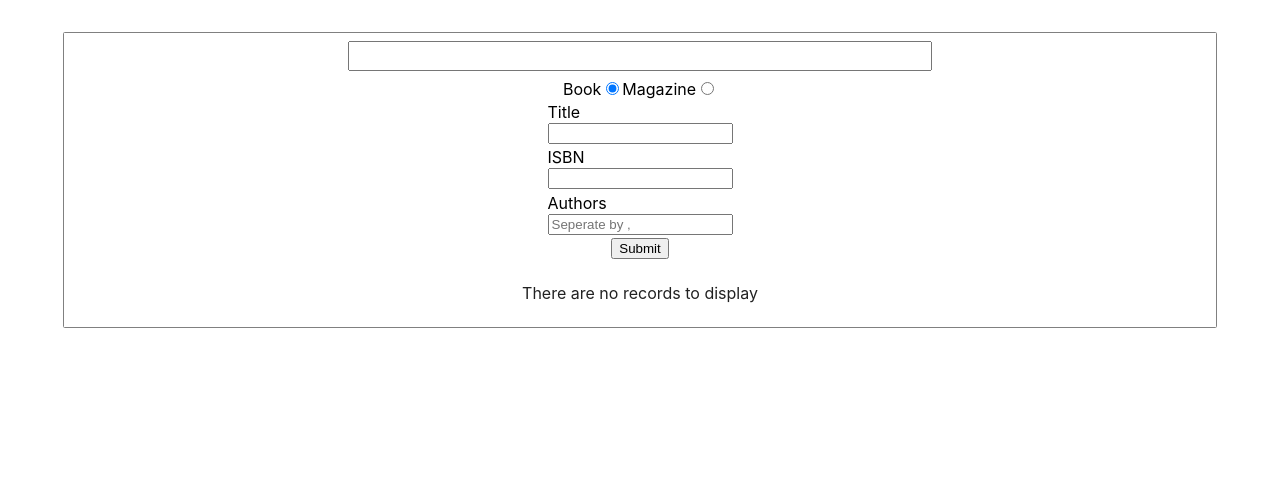
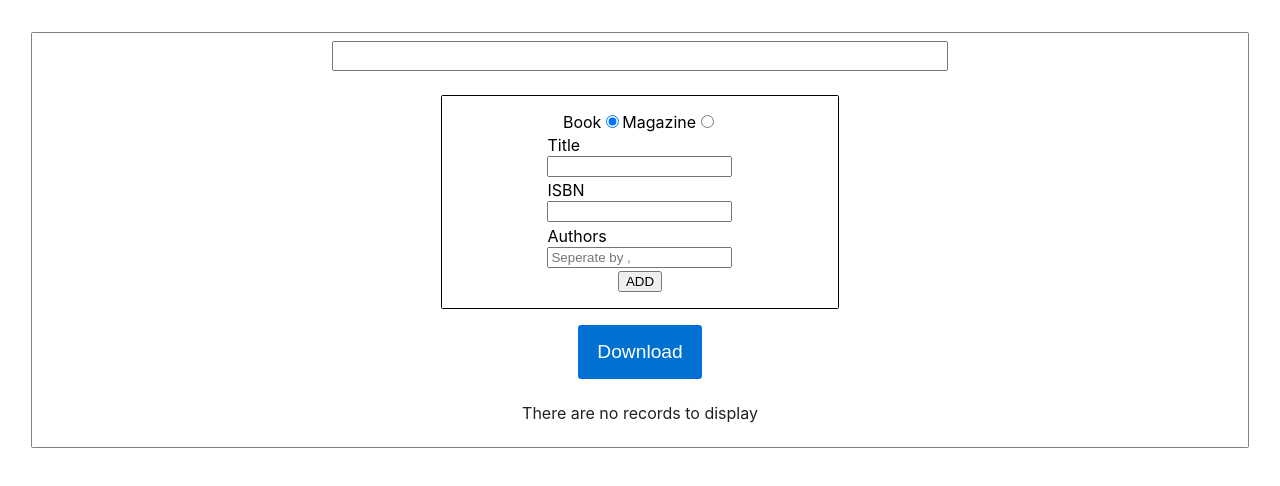
Before and after one commit to jarusll/books, a React (Create React App) app: page / in a window 1280 px wide. Shown: the top 486 px of the page. Built offline with nearby package versions, Linux system fonts and the light colour scheme; no server answers.

Commit message:
add csv download

```diff
--- a/src/App.css
+++ b/src/App.css
@@ -1,5 +1,5 @@
 .container {
-    width: 90%;
+    width: 95%;
     border: 1px solid gray;
     border-radius: 0.1rem;
     margin: auto;
@@ -27,8 +27,19 @@
     flex-direction: column;
     justify-content: center;
     align-items: center;
-    width: 500px;
+    width: 30%;
     margin: auto;
+    margin-top: 1rem;
+    margin-bottom: 1rem;
+    border: 1px solid black;
+    border-radius: 0.1rem;
+    padding: 1rem;
+}
+
+@media only screen and (max-width: 400px) {
+    .form {
+        width: 100%
+    }
 }
 
 .formItem {
@@ -38,3 +49,17 @@
 .error {
     color: red;
 }
+
+.download {
+    display: flex;
+    justify-content: center;
+}
+
+.downloadButton {
+    border: none;
+    background-color: rgb(0, 112, 209);
+    padding: 1rem 1.2rem;
+    color: white;
+    border-radius: 0.2rem;
+    font-size: 1.2rem;
+}
--- a/src/App.tsx
+++ b/src/App.tsx
@@ -11,6 +11,7 @@ import AuthorAction from './types/AuthorAction';
 import csvToJson from './functions/csvToJson';
 import fuzzysearch from 'fuzzysearch-ts';
 import { useForm } from 'react-hook-form';
+import csvDownload from 'json-to-csv-export'
 
 function authorReducer(state: Author[], action: AuthorAction){
   switch(action.type){
@@ -49,7 +50,7 @@ function App() {
   const [book, bookDispatch] = useReducer(bookReducer, [])
   const [search, setSearch] = useState("")
 
-  const { register, handleSubmit, formState: { errors }, getValues } = useForm({
+  const { register, handleSubmit, formState: { errors }, getValues, reset } = useForm({
     defaultValues: {
       type: "book",
       title: "",
@@ -74,6 +75,7 @@ function App() {
           }]
       })
     }
+    reset()
   }
 
   const searchKeys = ["title", "isbn", "authors"]
@@ -185,8 +187,15 @@ function App() {
             {errors.authors && <div className='error'>Author/s is required</div>}
           </div>
 
-          <input type="submit" />
+          <input type="submit" value="ADD"/>
         </form>
+      </div>
+      <div className="download">
+        <button onClick={() => {
+          csvDownload(author, "authors.csv", ";")
+          csvDownload(book, "books.csv", ";")
+          csvDownload(magazine, "magazines.csv", ";")
+        }} className="downloadButton">Download</button>
       </div>
       <div className='tableContainer'>
         {
```
Also changed, not shown: 1 other file (tests, documents, lock files or other folders).
